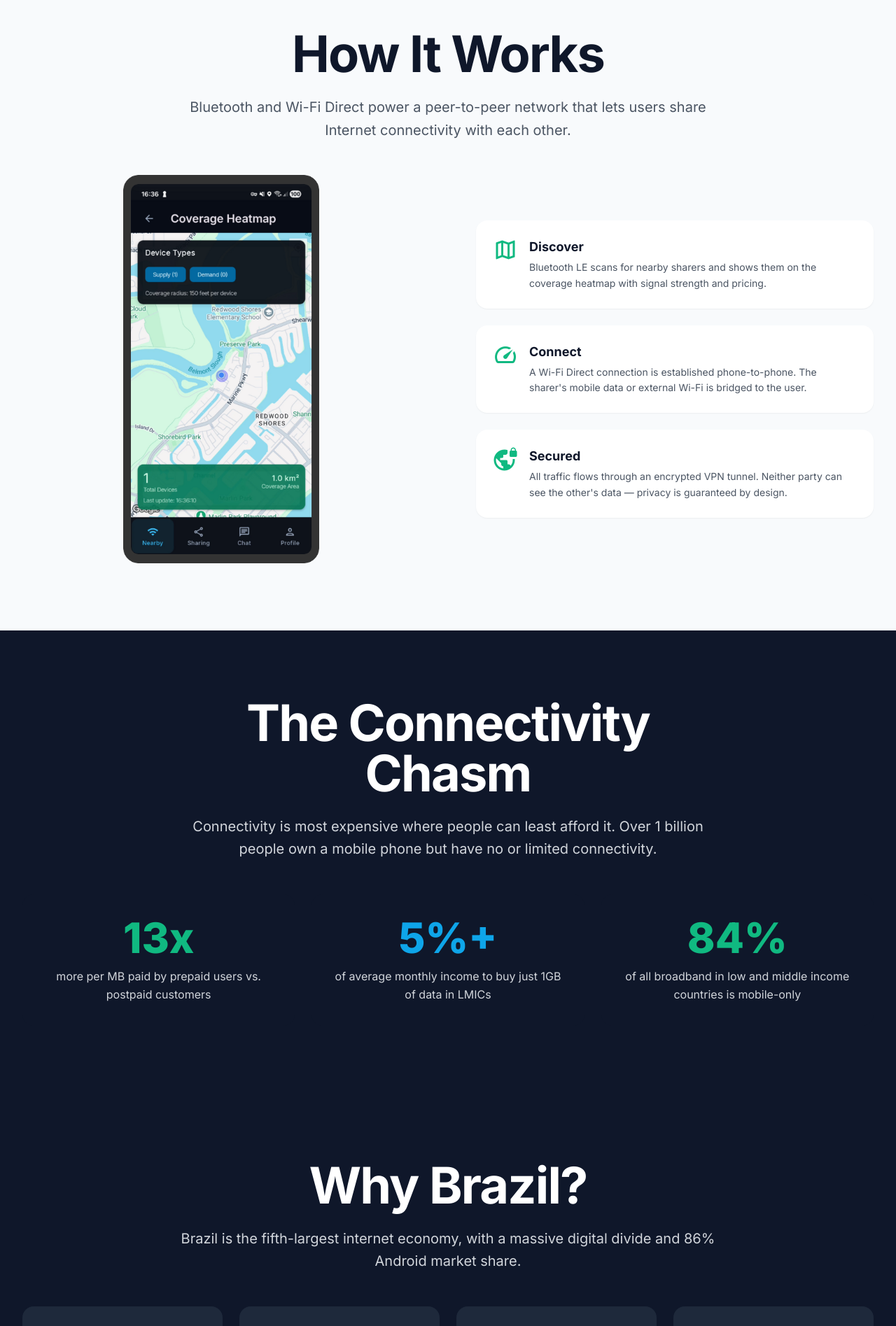
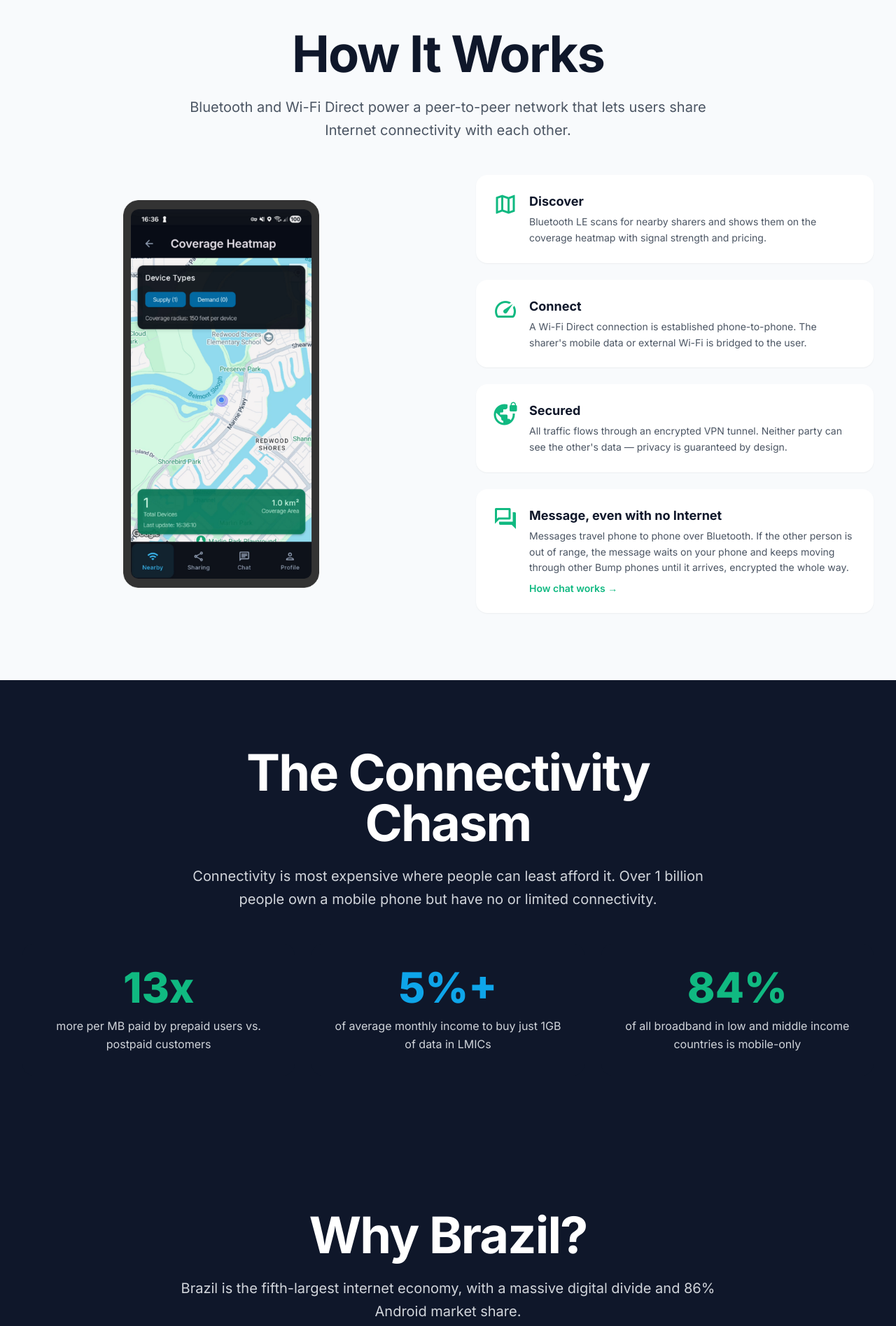
Before and after one commit to BumpApp/bumpapp.github.io, a Jekyll site: the page built from index.html, in a window 1280 px wide. Shown: the part 1966-3861 px from the top of the page at 70% size. Built offline with Jekyll 4.4.1, drawn with Linux system fonts in a browser that asks for light colours.

Commit message:
Home: fourth How It Works card for chat with no Internet
Adds "Message, even with no Internet" beside Discover, Connect and
Secured on the English, Portuguese and Spanish home pages, linking to
the chat section of How it works. Plain words, no DTN or mesh.

Closes #43.

Co-Authored-By: Claude Fable 5.1 <noreply@anthropic.com>

```diff
--- a/index.html
+++ b/index.html
@@ -100,6 +100,14 @@ translations:
             <div>
               <h3 class="text-lg font-bold text-dark">Secured</h3>
               <p class="mt-1 text-sm text-gray-600 leading-relaxed">All traffic flows through an encrypted VPN tunnel. Neither party can see the other's data — privacy is guaranteed by design.</p>
+            </div>
+          </div>
+          <div class="rounded-2xl bg-white p-6 shadow-sm flex items-start gap-4">
+            <span class="material-icons-outlined text-primary" style="font-size: 36px;">forum</span>
+            <div>
+              <h3 class="text-lg font-bold text-dark">Message, even with no Internet</h3>
+              <p class="mt-1 text-sm text-gray-600 leading-relaxed">Messages travel phone to phone over Bluetooth. If the other person is out of range, the message waits on your phone and keeps moving through other Bump phones until it arrives, encrypted the whole way.</p>
+              <a href="/how-it-works/#chat-with-no-internet-at-all" class="mt-2 inline-block text-sm font-semibold text-primary hover:text-emerald-600">How chat works →</a>
             </div>
           </div>
         </div>
```
Also changed, not shown: es/index.html (+8 -0 lines), pt/index.html (+8 -0 lines), assets/tailwind.css.
